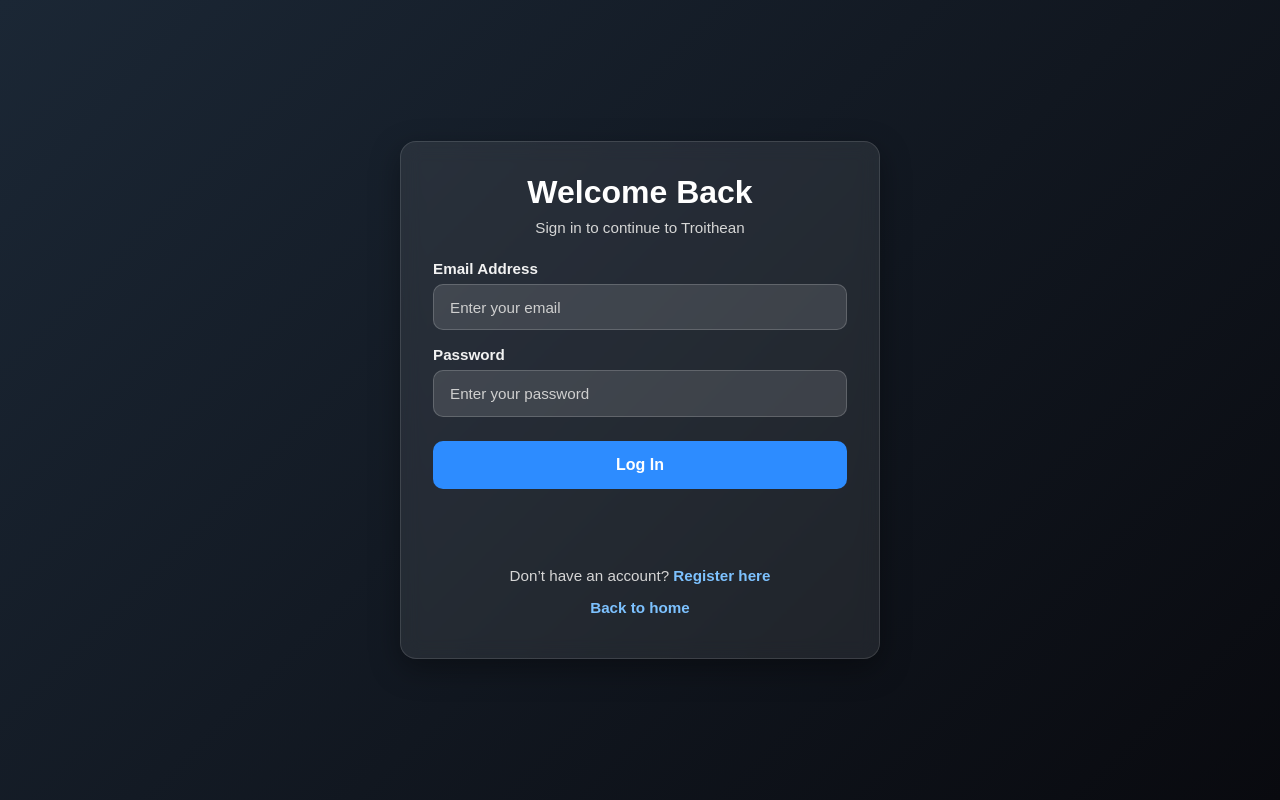
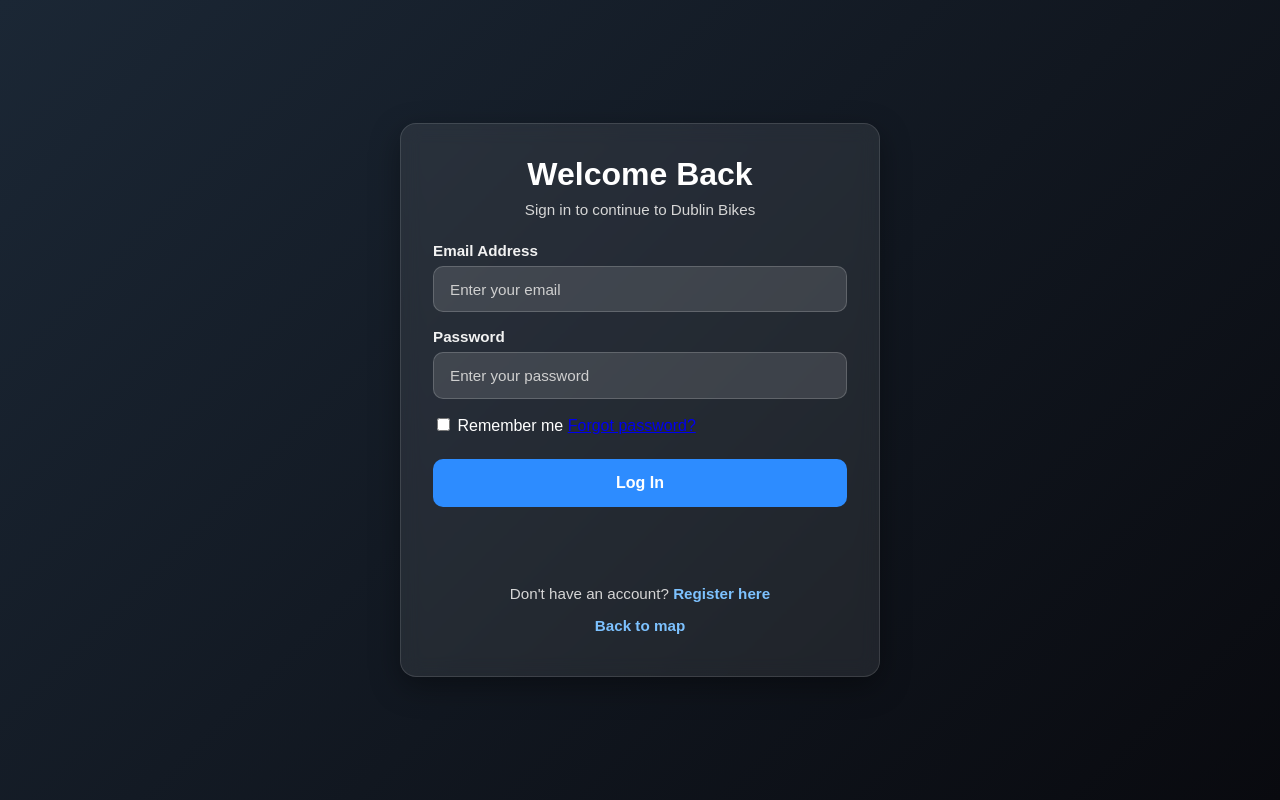
Before and after one commit to chukwuemekanwoke-jpg/se_group10_app, a Flask app: page /login in a window 1280 px wide. Run offline with Flask 3, Linux system fonts and the light colour scheme.

Commit message:
Update login.html

```diff
--- a/app/templates/login.html
+++ b/app/templates/login.html
@@ -3,7 +3,7 @@
 <head>
     <meta charset="UTF-8">
     <meta name="viewport" content="width=device-width, initial-scale=1.0">
-    <title>Login - Troithean</title>
+    <title>Login - Dublin Bikes</title>
     <link rel="stylesheet" href="{{ url_for('static', filename='css/login.css') }}">
 </head>
 <body>
@@ -11,12 +11,12 @@
         <div class="login-card">
             <div class="login-header">
                 <h1>Welcome Back</h1>
-                <p>Sign in to continue to Troithean</p>
+                <p>Sign in to continue to Dublin Bikes</p>
             </div>
 
             {% if logged_in %}
                 <p class="flash-message success">
-                    You are currently logged in as {{ user_name }}.
+                    You are already logged in as {{ user_name }}.
                     <a href="{{ url_for('main.logout') }}">Log out</a>
                 </p>
             {% endif %}
@@ -56,14 +56,22 @@
                     >
                 </div>
 
+                <div class="form-options">
+                    <label class="remember-me">
+                        <input type="checkbox" name="remember_me" id="remember_me">
+                        <span>Remember me</span>
+                    </label>
+                    <a href="#" class="forgot-password">Forgot password?</a>
+                </div>
+
                 <button type="submit" class="login-btn">Log In</button>
 
                 <p id="loginMessage" class="form-message"></p>
             </form>
 
             <div class="login-footer">
-                <p>Don’t have an account? <a href="{{ url_for('main.register_page') }}">Register here</a></p>
-                <p><a href="{{ url_for('main.index_page') }}">Back to home</a></p>
+                <p>Don't have an account? <a href="{{ url_for('main.register_page') }}">Register here</a></p>
+                <p><a href="{{ url_for('main.index_page') }}">Back to map</a></p>
             </div>
         </div>
     </div>
```
